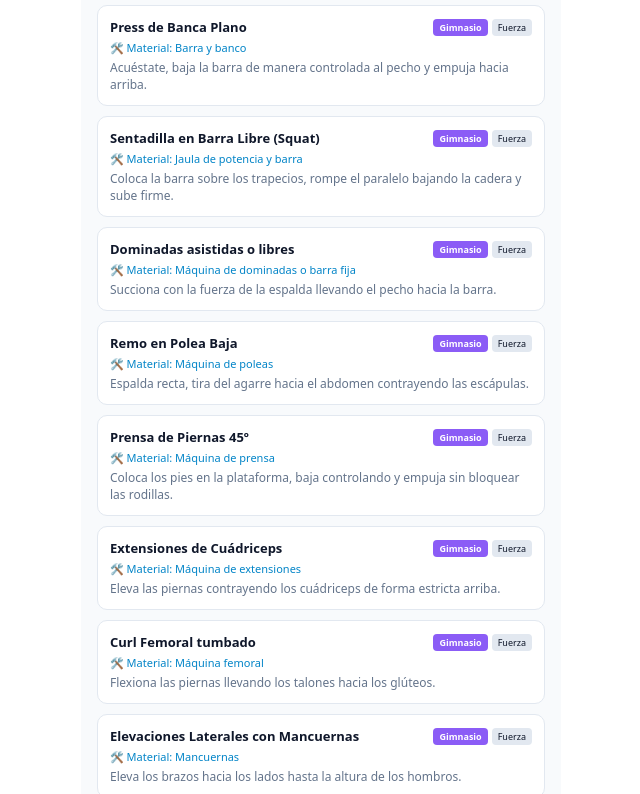
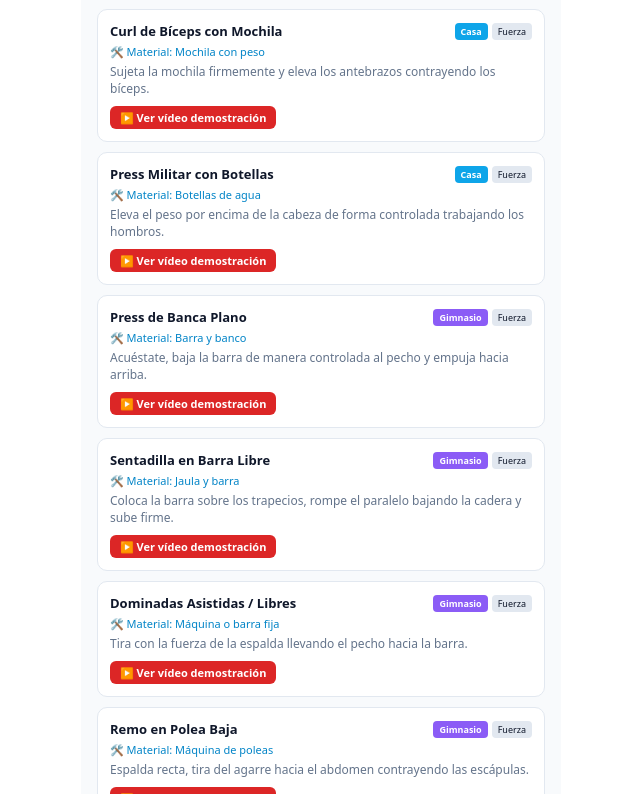
Before and after one commit to Natxmad-boop/fitapp, a React (Vite) app: page / in a window 1280 px wide. Shown: the part 1086-1880 px from the top of the page, without its empty margins (319-959 px from the left). Built offline with nearby package versions, Linux system fonts and the light colour scheme.

Commit message:
Update App.tsx

```diff
--- a/src/App.tsx
+++ b/src/App.tsx
@@ -7,6 +7,7 @@ interface Exercise {
   category: 'Fuerza' | 'Core' | 'Cardio' | 'Movilidad';
   equipment: string;
   instructions: string;
+  videoUrl: string;
 }
 
 interface UserProfile {
@@ -18,26 +19,170 @@ interface UserProfile {
 
 const EXERCISES: Exercise[] = [
   // --- CASA ---
-  { id: '1', name: 'Sentadillas Libres', location: 'Casa', category: 'Fuerza', equipment: 'Peso corporal', instructions: 'Espalda recta, baja controlando el movimiento y empuja desde los talones.' },
-  { id: '2', name: 'Flexiones de Pecho', location: 'Casa', category: 'Fuerza', equipment: 'Peso corporal', instructions: 'Cuerpo completamente alineado, baja el pecho cerca del suelo sin arquear la espalda.' },
-  { id: '3', name: 'Zancadas Alternas', location: 'Casa', category: 'Fuerza', equipment: 'Peso corporal', instructions: 'Da un paso al frente y baja ambas rodillas formando ángulos de 90 grados.' },
-  { id: '4', name: 'Plancha Abdominal', location: 'Casa', category: 'Core', equipment: 'Peso corporal', instructions: 'Apóyate sobre los antebrazos y puntas de los pies, contrayendo el abdomen con fuerza.' },
-  { id: '5', name: 'Puente de Glúteos', location: 'Casa', category: 'Fuerza', equipment: 'Peso corporal', instructions: 'Tumbado boca arriba con rodillas flexionadas, eleva la cadera contrayendo glúteos.' },
-  { id: '6', name: 'Jumping Jacks', location: 'Casa', category: 'Cardio', equipment: 'Peso corporal', instructions: 'Salta abriendo y cerrando piernas y brazos de forma rítmica.' },
-  { id: '7', name: 'Curl de Bíceps con Bandas / Mochila', location: 'Casa', category: 'Fuerza', equipment: 'Banda elástica o mochila con peso', instructions: 'Pisa la banda o sujeta la mochila y eleva los brazos contrayendo los bíceps.' },
-  { id: '8', name: 'Press Militar con Mancuernas / Botellas', location: 'Casa', category: 'Fuerza', equipment: 'Mancuernas o botellas de agua', instructions: 'Eleva el peso por encima de la cabeza de forma controlada.' },
+  {
+    id: '1',
+    name: 'Sentadillas Libres',
+    location: 'Casa',
+    category: 'Fuerza',
+    equipment: 'Peso corporal',
+    instructions: 'Espalda recta, baja controlando el movimiento y empuja desde los talones.',
+    videoUrl: 'https://www.youtube.com/results?search_query=como+hacer+sentadillas+correctamente'
+  },
+  {
+    id: '2',
+    name: 'Flexiones de Pecho',
+    location: 'Casa',
+    category: 'Fuerza',
+    equipment: 'Peso corporal',
+    instructions: 'Cuerpo completamente alineado, baja el pecho cerca del suelo sin arquear la espalda.',
+    videoUrl: 'https://www.youtube.com/results?search_query=como+hacer+flexiones+de+pecho'
+  },
+  {
+    id: '3',
+    name: 'Zancadas Alternas',
+    location: 'Casa',
+    category: 'Fuerza',
+    equipment: 'Peso corporal',
+    instructions: 'Da un paso al frente y baja ambas rodillas formando ángulos de 90 grados.',
+    videoUrl: 'https://www.youtube.com/results?search_query=como+hacer+zancadas+correctamente'
+  },
+  {
+    id: '4',
+    name: 'Plancha Abdominal',
+    location: 'Casa',
+    category: 'Core',
+    equipment: 'Peso corporal',
+    instructions: 'Apóyate sobre los antebrazos y puntas de los pies, contrayendo el abdomen con fuerza.',
+    videoUrl: 'https://www.youtube.com/results?search_query=como+hacer+plancha+abdominal'
+  },
+  {
+    id: '5',
+    name: 'Puente de Glúteos',
+    location: 'Casa',
+    category: 'Fuerza',
+    equipment: 'Peso corporal',
+    instructions: 'Tumbado boca arriba con rodillas flexionadas, eleva la cadera contrayendo glúteos.',
+    videoUrl: 'https://www.youtube.com/results?search_query=puente+de+gluteos+ejercicio'
+  },
+  {
+    id: '6',
+    name: 'Jumping Jacks',
+    location: 'Casa',
+    category: 'Cardio',
+    equipment: 'Peso corporal',
+    instructions: 'Salta abriendo y cerrando piernas y brazos de forma rítmica.',
+    videoUrl: 'https://www.youtube.com/results?search_query=como+hacer+jumping+jacks'
+  },
+  {
+    id: '7',
+    name: 'Curl de Bíceps con Mochila',
+    location: 'Casa',
+    category: 'Fuerza',
+    equipment: 'Mochila con peso',
+    instructions: 'Sujeta la mochila firmemente y eleva los antebrazos contrayendo los bíceps.',
+    videoUrl: 'https://www.youtube.com/results?search_query=curl+de+biceps+en+casa+con+mochila'
+  },
+  {
+    id: '8',
+    name: 'Press Militar con Botellas',
+    location: 'Casa',
+    category: 'Fuerza',
+    equipment: 'Botellas de agua',
+    instructions: 'Eleva el peso por encima de la cabeza de forma controlada trabajando los hombros.',
+    videoUrl: 'https://www.youtube.com/results?search_query=press+de+hombros+en+casa+con+botellas'
+  },
 
   // --- GIMNASIO ---
-  { id: '9', name: 'Press de Banca Plano', location: 'Gimnasio', category: 'Fuerza', equipment: 'Barra y banco', instructions: 'Acuéstate, baja la barra de manera controlada al pecho y empuja hacia arriba.' },
-  { id: '10', name: 'Sentadilla en Barra Libre (Squat)', location: 'Gimnasio', category: 'Fuerza', equipment: 'Jaula de potencia y barra', instructions: 'Coloca la barra sobre los trapecios, rompe el paralelo bajando la cadera y sube firme.' },
-  { id: '11', name: 'Dominadas asistidas o libres', location: 'Gimnasio', category: 'Fuerza', equipment: 'Máquina de dominadas o barra fija', instructions: 'Succiona con la fuerza de la espalda llevando el pecho hacia la barra.' },
-  { id: '12', name: 'Remo en Polea Baja', location: 'Gimnasio', category: 'Fuerza', equipment: 'Máquina de poleas', instructions: 'Espalda recta, tira del agarre hacia el abdomen contrayendo las escápulas.' },
-  { id: '13', name: 'Prensa de Piernas 45º', location: 'Gimnasio', category: 'Fuerza', equipment: 'Máquina de prensa', instructions: 'Coloca los pies en la plataforma, baja controlando y empuja sin bloquear las rodillas.' },
-  { id: '14', name: 'Extensiones de Cuádriceps', location: 'Gimnasio', category: 'Fuerza', equipment: 'Máquina de extensiones', instructions: 'Eleva las piernas contrayendo los cuádriceps de forma estricta arriba.' },
-  { id: '15', name: 'Curl Femoral tumbado', location: 'Gimnasio', category: 'Fuerza', equipment: 'Máquina femoral', instructions: 'Flexiona las piernas llevando los talones hacia los glúteos.' },
-  { id: '16', name: 'Elevaciones Laterales con Mancuernas', location: 'Gimnasio', category: 'Fuerza', equipment: 'Mancuernas', instructions: 'Eleva los brazos hacia los lados hasta la altura de los hombros.' },
-  { id: '17', name: 'Tríceps en Polea Alta', location: 'Gimnasio', category: 'Fuerza', equipment: 'Polea y cuerda', instructions: 'Codos pegados al cuerpo y extiende los antebrazos hacia abajo.' },
-  { id: '18', name: 'Cinta de Correr o Elíptica', location: 'Gimnasio', category: 'Cardio', equipment: 'Máquina de cardio', instructions: 'Mantén un ritmo constante aeróbico durante el tiempo establecido.' }
+  {
+    id: '9',
+    name: 'Press de Banca Plano',
+    location: 'Gimnasio',
+    category: 'Fuerza',
+    equipment: 'Barra y banco',
+    instructions: 'Acuéstate, baja la barra de manera controlada al pecho y empuja hacia arriba.',
+    videoUrl: 'https://www.youtube.com/results?search_query=press+de+banca+plano+tecnica'
+  },
+  {
+    id: '10',
+    name: 'Sentadilla en Barra Libre',
+    location: 'Gimnasio',
+    category: 'Fuerza',
+    equipment: 'Jaula y barra',
+    instructions: 'Coloca la barra sobre los trapecios, rompe el paralelo bajando la cadera y sube firme.',
+    videoUrl: 'https://www.youtube.com/results?search_query=sentadilla+con+barra+libre+tecnica'
+  },
+  {
+    id: '11',
+    name: 'Dominadas Asistidas / Libres',
+    location: 'Gimnasio',
+    category: 'Fuerza',
+    equipment: 'Máquina o barra fija',
+    instructions: 'Tira con la fuerza de la espalda llevando el pecho hacia la barra.',
+    videoUrl: 'https://www.youtube.com/results?search_query=como+hacer+dominadas+correctamente'
+  },
+  {
+    id: '12',
+    name: 'Remo en Polea Baja',
+    location: 'Gimnasio',
+    category: 'Fuerza',
+    equipment: 'Máquina de poleas',
+    instructions: 'Espalda recta, tira del agarre hacia el abdomen contrayendo las escápulas.',
+    videoUrl: 'https://www.youtube.com/results?search_query=remo+en+polea+baja+espalda'
+  },
+  {
+    id: '13',
+    name: 'Prensa de Piernas 45º',
+    location: 'Gimnasio',
+    category: 'Fuerza',
+    equipment: 'Máquina de prensa',
+    instructions: 'Coloca los pies en la plataforma, baja controlando y empuja sin bloquear las rodillas.',
+    videoUrl: 'https://www.youtube.com/results?search_query=como+usar+prensa+de+piernas+45'
+  },
+  {
+    id: '14',
+    name: 'Extensiones de Cuádriceps',
+    location: 'Gimnasio',
+    category: 'Fuerza',
+    equipment: 'Máquina de extensiones',
+    instructions: 'Eleva las piernas contrayendo los cuádriceps de forma estricta arriba.',
+    videoUrl: 'https://www.youtube.com/results?search_query=extension+de+cuadriceps+maquina'
+  },
+  {
+    id: '15',
+    name: 'Curl Femoral Tumbado',
+    location: 'Gimnasio',
+    category: 'Fuerza',
+    equipment: 'Máquina femoral',
+    instructions: 'Flexiona las piernas llevando los talones hacia los glúteos.',
+    videoUrl: 'https://www.youtube.com/results?search_query=curl+femoral+tumbado+tecnica'
+  },
+  {
+    id: '16',
+    name: 'Elevaciones Laterales',
+    location: 'Gimnasio',
+    category: 'Fuerza',
+    equipment: 'Mancuernas',
+    instructions: 'Eleva los brazos hacia los lados hasta la altura de los hombros con leve flexión de codo.',
+    videoUrl: 'https://www.youtube.com/results?search_query=elevaciones+laterales+mancuernas'
+  },
+  {
+    id: '17',
+    name: 'Tríceps en Polea Alta',
+    location: 'Gimnasio',
+    category: 'Fuerza',
+    equipment: 'Polea y cuerda',
+    instructions: 'Codos pegados al cuerpo y extiende los antebrazos hacia abajo.',
+    videoUrl: 'https://www.youtube.com/results?search_query=triceps+en+polea+alta+con+cuerda'
+  },
+  {
+    id: '18',
+    name: 'Cinta de Correr o Elíptica',
+    location: 'Gimnasio',
+    category: 'Cardio',
+    equipment: 'Máquina de cardio',
+    instructions: 'Mantén un ritmo constante aeróbico durante el tiempo establecido.',
+    videoUrl: 'https://www.youtube.com/results?search_query=como+correr+en+cinta+de+gimnasio'
+  }
 ];
 
 export default function App() {
@@ -152,7 +297,28 @@ export default function App() {
                   </div>
                 </div>
                 <p style={{ fontSize: '11px', color: t.primary, margin: '2px 0 4px 0' }}>🛠️ Material: {ex.equipment}</p>
-                <p style={{ fontSize: '12px', color: t.textSec, margin: 0 }}>{ex.instructions}</p>
+                <p style={{ fontSize: '12px', color: t.textSec, margin: '0 0 8px 0' }}>{ex.instructions}</p>
+
+                {/* Botón de Vídeo */}
+                <a
+                  href={ex.videoUrl}
+                  target="_blank"
+                  rel="noopener noreferrer"
+                  style={{
+                    display: 'inline-flex',
+                    alignItems: 'center',
+                    gap: '4px',
+                    fontSize: '11px',
+                    fontWeight: '600',
+                    color: '#fff',
+                    backgroundColor: '#dc2626',
+                    padding: '4px 10px',
+                    borderRadius: '6px',
+                    textDecoration: 'none'
+                  }}
+                >
+                  ▶️ Ver vídeo demostración
+                </a>
               </div>
             ))}
           </div>
```
